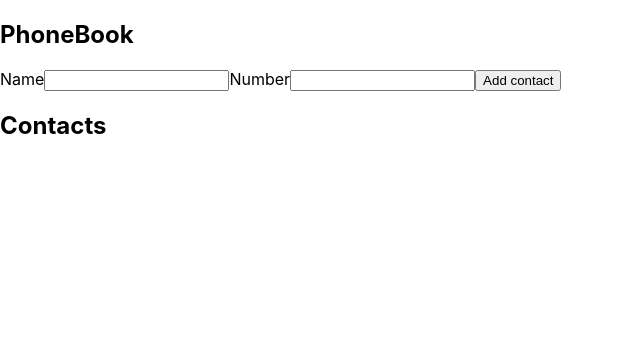
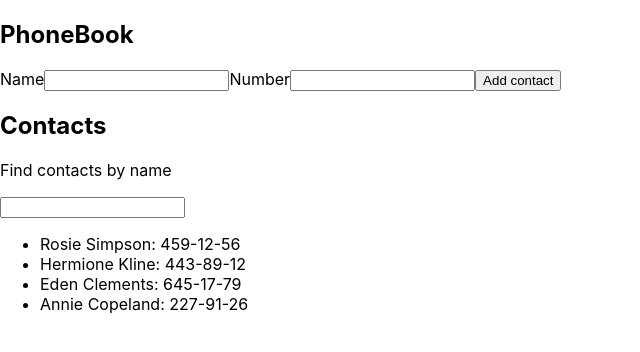
Before and after one commit to VitaliiKovalenko88/goit-react-hw-02-phonebook, a React (Create React App) app: page / in a window 1280 px wide. Shown: the top 352 px of the page, without its empty margins (0-640 px from the left). Built offline with nearby package versions, Linux system fonts and the light colour scheme.

Commit message:
comlete task 3

```diff
--- a/src/App.js
+++ b/src/App.js
@@ -4,7 +4,13 @@
 
 export default class App extends Component {
   state = {
-    contacts: [],
+    contacts: [
+      { id: 'id-1', name: 'Rosie Simpson', number: '459-12-56' },
+      { id: 'id-2', name: 'Hermione Kline', number: '443-89-12' },
+      { id: 'id-3', name: 'Eden Clements', number: '645-17-79' },
+      { id: 'id-4', name: 'Annie Copeland', number: '227-91-26' },
+    ],
+    filter: '',
   };
 
   generateId = () => nanoid();
@@ -17,13 +23,25 @@
     };
 
     this.setState(prevState => {
-      console.log({
-        contacts: [dataContacts, ...prevState.contacts],
-      });
       return {
         contacts: [dataContacts, ...prevState.contacts],
       };
     });
+  };
+
+  onChangeFilter = e => {
+    const { value } = e.currentTarget;
+    this.setState({ filter: value });
+  };
+
+  getVisibleContacts = () => {
+    const { filter, contacts } = this.state;
+
+    const normalizedFilter = filter.toLowerCase();
+
+    return contacts.filter(contact =>
+      contact.name.toLowerCase().includes(normalizedFilter)
+    );
   };
 
   render() {
@@ -35,8 +53,14 @@
         </section>
         <section>
           <h2>Contacts</h2>
+          <p>Find contacts by name</p>
+          <input
+            type="text"
+            value={this.state.filter}
+            onChange={this.onChangeFilter}
+          />
           <ul>
-            {this.state.contacts.map(contact => {
+            {this.getVisibleContacts().map(contact => {
               return (
                 <li key={contact.id}>
                   {contact.name}: {contact.number}
--- a/src/Comonents/Form/Form.jsx
+++ b/src/Comonents/Form/Form.jsx
@@ -36,6 +36,7 @@
 						<input
 							type="text"
 							name="name"
+							value={this.state.name}
 							onChange={this.handleChange}
 							required
 						/>
```
Also changed, not shown: .prettierrc.json. Lines whose indentation alone changed are shown as unchanged.
